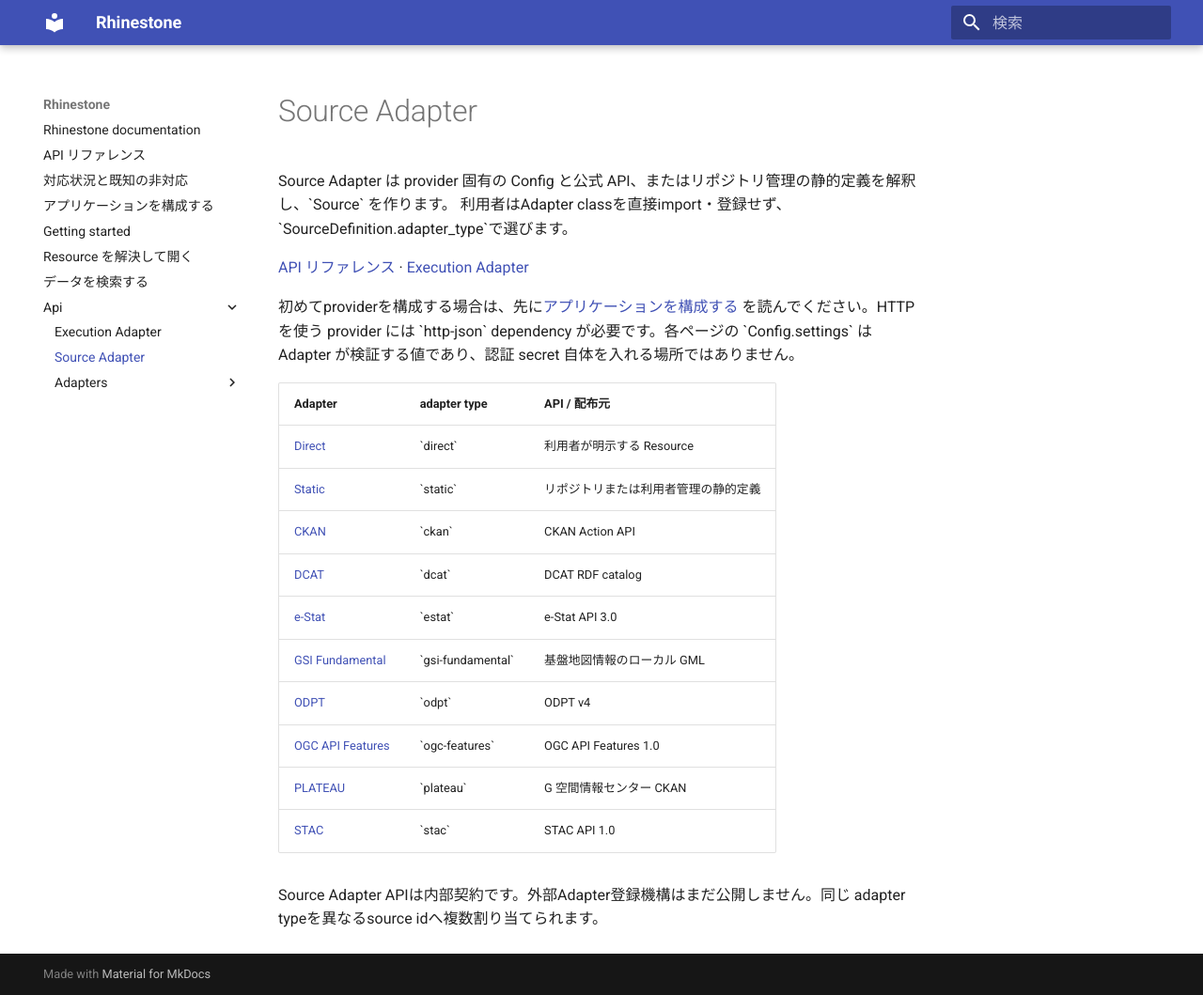
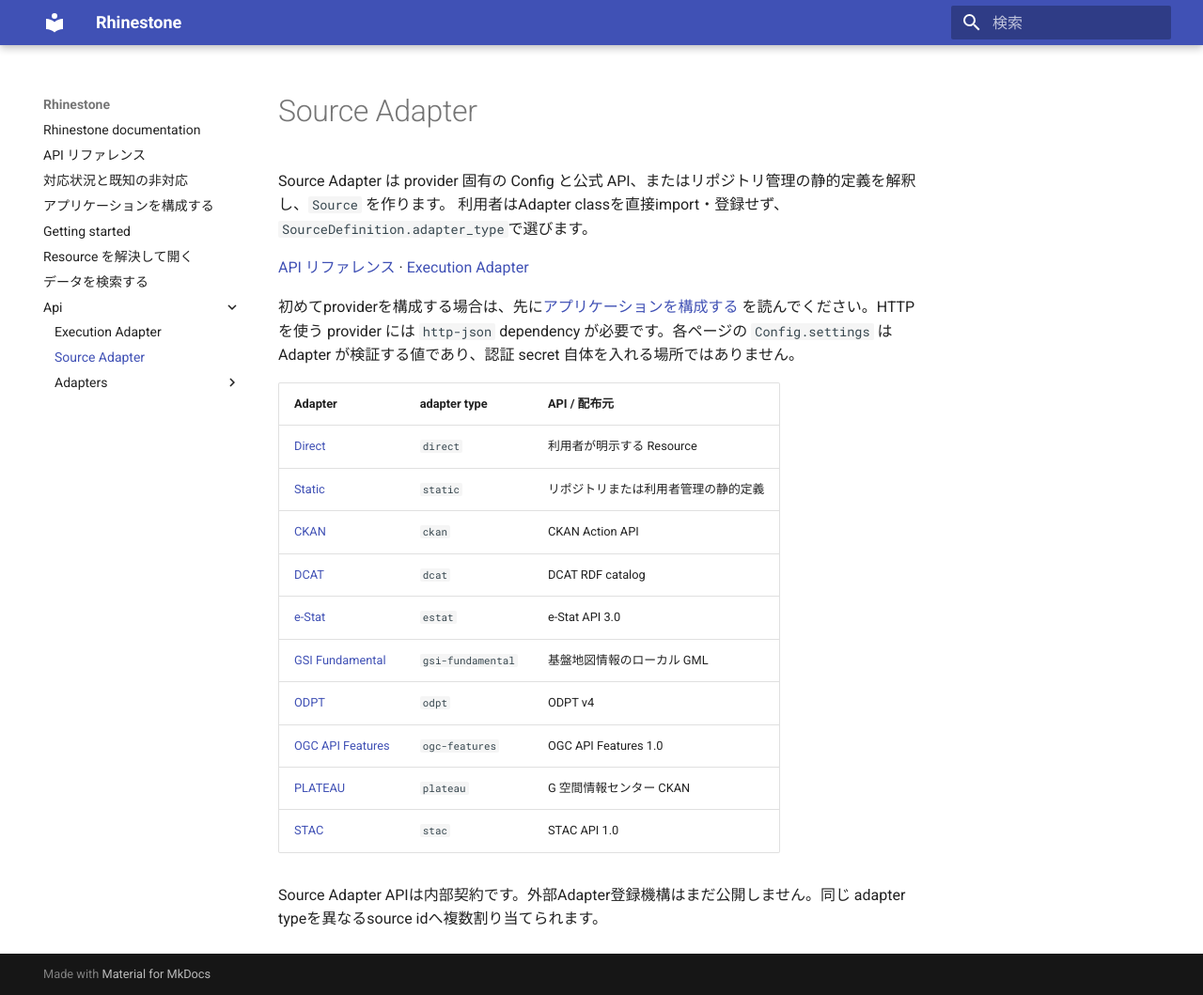
Before and after one commit to u-kitazawa/rhinestone, an MkDocs documentation site: the page built from docs/api/source-adapters.md, in a window 1280 px wide and 1059 px high. Shown: the whole window at 94% size. Built offline with MkDocs 1.6.1 and Material for MkDocs 9.7.7, drawn with Linux system fonts in a browser that asks for light colours.

```diff
--- a/docs/api/source-adapters.md
+++ b/docs/api/source-adapters.md
@@ -1,26 +1,26 @@
 # Source Adapter
 
-Source Adapter は provider 固有の Config と公式 API、またはリポジトリ管理の静的定義を解釈し、\`Source\` を作ります。
-利用者はAdapter classを直接import・登録せず、\`SourceDefinition.adapter_type\`で選びます。
+Source Adapter は provider 固有の Config と公式 API、またはリポジトリ管理の静的定義を解釈し、`Source` を作ります。
+利用者はAdapter classを直接import・登録せず、`SourceDefinition.adapter_type`で選びます。
 
 [API リファレンス](../api.md) · [Execution Adapter](execution-adapters.md)
 
 初めてproviderを構成する場合は、先に[アプリケーションを構成する](../configuration.md)
-を読んでください。HTTP を使う provider には \`http-json\` dependency が必要です。各ページの
-\`Config.settings\` は Adapter が検証する値であり、認証 secret 自体を入れる場所ではありません。
+を読んでください。HTTP を使う provider には `http-json` dependency が必要です。各ページの
+`Config.settings` は Adapter が検証する値であり、認証 secret 自体を入れる場所ではありません。
 
 | Adapter | adapter type | API / 配布元 |
 | --- | --- | --- |
-| [Direct](adapters/direct.md) | \`direct\` | 利用者が明示する Resource |
-| [Static](adapters/static.md) | \`static\` | リポジトリまたは利用者管理の静的定義 |
-| [CKAN](adapters/ckan.md) | \`ckan\` | CKAN Action API |
-| [DCAT](adapters/dcat.md) | \`dcat\` | DCAT RDF catalog |
-| [e-Stat](adapters/estat.md) | \`estat\` | e-Stat API 3.0 |
-| [GSI Fundamental](adapters/gsi-fundamental.md) | \`gsi-fundamental\` | 基盤地図情報のローカル GML |
-| [ODPT](adapters/odpt.md) | \`odpt\` | ODPT v4 |
-| [OGC API Features](adapters/ogc-features.md) | \`ogc-features\` | OGC API Features 1.0 |
-| [PLATEAU](adapters/plateau.md) | \`plateau\` | G 空間情報センター CKAN |
-| [STAC](adapters/stac.md) | \`stac\` | STAC API 1.0 |
+| [Direct](adapters/direct.md) | `direct` | 利用者が明示する Resource |
+| [Static](adapters/static.md) | `static` | リポジトリまたは利用者管理の静的定義 |
+| [CKAN](adapters/ckan.md) | `ckan` | CKAN Action API |
+| [DCAT](adapters/dcat.md) | `dcat` | DCAT RDF catalog |
+| [e-Stat](adapters/estat.md) | `estat` | e-Stat API 3.0 |
+| [GSI Fundamental](adapters/gsi-fundamental.md) | `gsi-fundamental` | 基盤地図情報のローカル GML |
+| [ODPT](adapters/odpt.md) | `odpt` | ODPT v4 |
+| [OGC API Features](adapters/ogc-features.md) | `ogc-features` | OGC API Features 1.0 |
+| [PLATEAU](adapters/plateau.md) | `plateau` | G 空間情報センター CKAN |
+| [STAC](adapters/stac.md) | `stac` | STAC API 1.0 |
 
 Source Adapter APIは内部契約です。外部Adapter登録機構はまだ公開しません。同じ
 adapter typeを異なるsource idへ複数割り当てられます。
```
Also changed, not shown: docs/api/adapters/gsi-tile.md (+5 -5 lines), docs/api/adapters/static.md (+8 -8 lines), docs/specs/05-source-adapters.md (+6 -6 lines).
